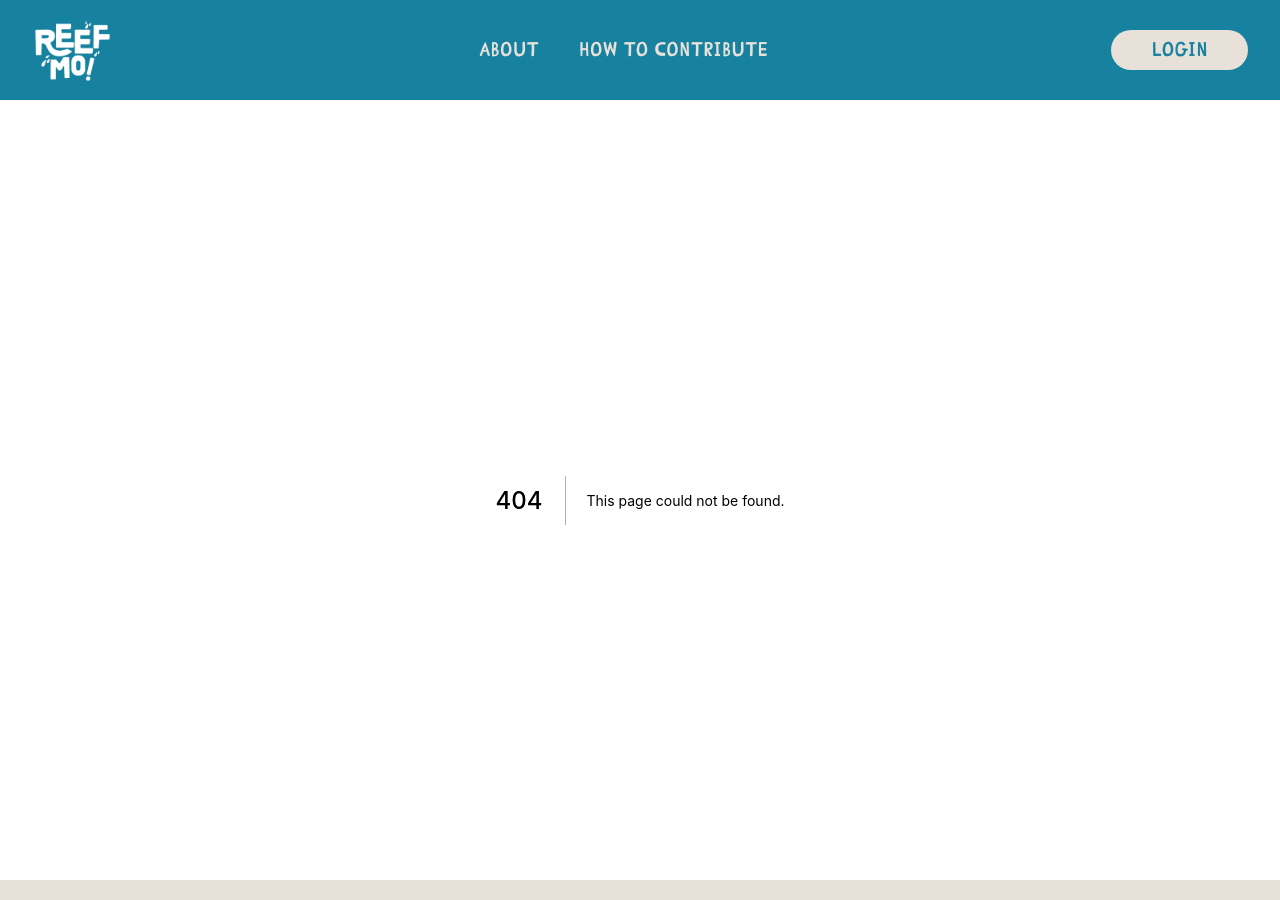
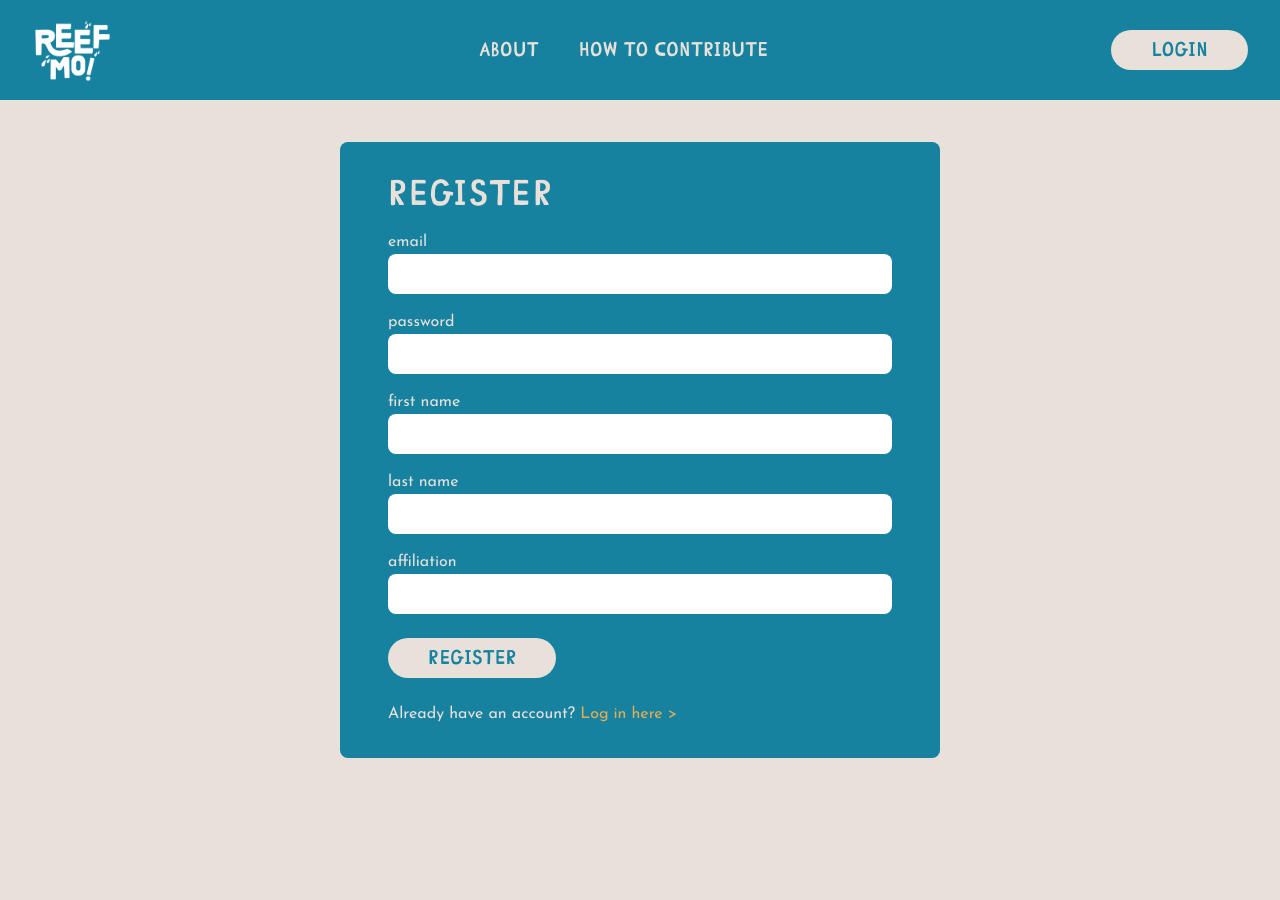
Before and after one commit to dlsudatasci/shore-reef-coral, a Next.js app: page /register in a window 1280 px wide. Before the commit this address had no page. Built offline with nearby package versions, Linux system fonts and the light colour scheme.

Commit message:
add: registration page

```diff
--- a/pages/login.tsx
+++ b/pages/login.tsx
@@ -6,15 +6,15 @@ const Login: NextPage = () => {
 			<div className="bg-primary sm:w-[600px] w-full sm:px-12 px-8 py-8 rounded-lg">
 				<h2 className="font-comic-cat text-secondary mb-4">LOG IN</h2>
 				<form action="">
-					<div className="control mb-4">
+					<div className="control">
 						<label htmlFor="email" className="text-secondary">email</label>
 						<input type="email" name="email" id="email" />
 					</div>
-					<div className="control mb-10">
+					<div className="control">
 						<label htmlFor="password" className="text-secondary">password</label>
 						<input type="password" name="password" id="password" />
 					</div>
-					<input className="btn secondary" type="submit" value="Login" />
+					<input className="btn secondary mt-6" type="submit" value="Login" />
 				</form>
 				<p className="mt-6 text-secondary">Don't have an account? <a href="/register">Sign up here {'>'}</a></p>
 				<p><a href="/forgot">Forgot your password?</a></p>
--- /dev/null
+++ b/pages/register.tsx
@@ -0,0 +1,37 @@
+import { NextPage } from 'next'
+
+const Register: NextPage = () => {
+	return (
+		<div className="grid place-items-center h-full px-4 sm:px-0">
+			<div className="bg-primary sm:w-[600px] w-full sm:px-12 px-8 py-8 rounded-lg">
+				<h2 className="font-comic-cat text-secondary mb-4">REGISTER</h2>
+				<form action="">
+					<div className="control">
+						<label htmlFor="email" className="text-secondary">email</label>
+						<input type="email" name="email" id="email" />
+					</div>
+					<div className="control">
+						<label htmlFor="password" className="text-secondary">password</label>
+						<input type="password" name="password" id="password" />
+					</div>
+					<div className="control">
+						<label htmlFor="first-name" className="text-secondary">first name</label>
+						<input type="text" name="firstName" id="first-name" />
+					</div>
+					<div className="control">
+						<label htmlFor="last-name" className="text-secondary">last name</label>
+						<input type="text" name="lastName" id="last-name" />
+					</div>
+					<div className="control">
+						<label htmlFor="affiliation" className="text-secondary">affiliation</label>
+						<input type="text" name="affiliation" id="affiliation" />
+					</div>
+					<input className="btn secondary mt-6" type="submit" value="Register" />
+				</form>
+				<p className="mt-6 text-secondary">Already have an account? <a href="/login">Log in here {'>'}</a></p>
+			</div>
+		</div>
+	)
+}
+
+export default Register
--- a/styles/globals.css
+++ b/styles/globals.css
@@ -35,6 +35,10 @@
     @apply rounded-lg w-full border-0;
   }
 
+	.control ~ .control {
+		@apply mt-4
+	}
+
   .btn {
     @apply rounded-full px-10 h-10 font-comic-cat text-xl cursor-pointer transition-colors outline-none focus:ring-2 focus:ring-inset;
   }
```
